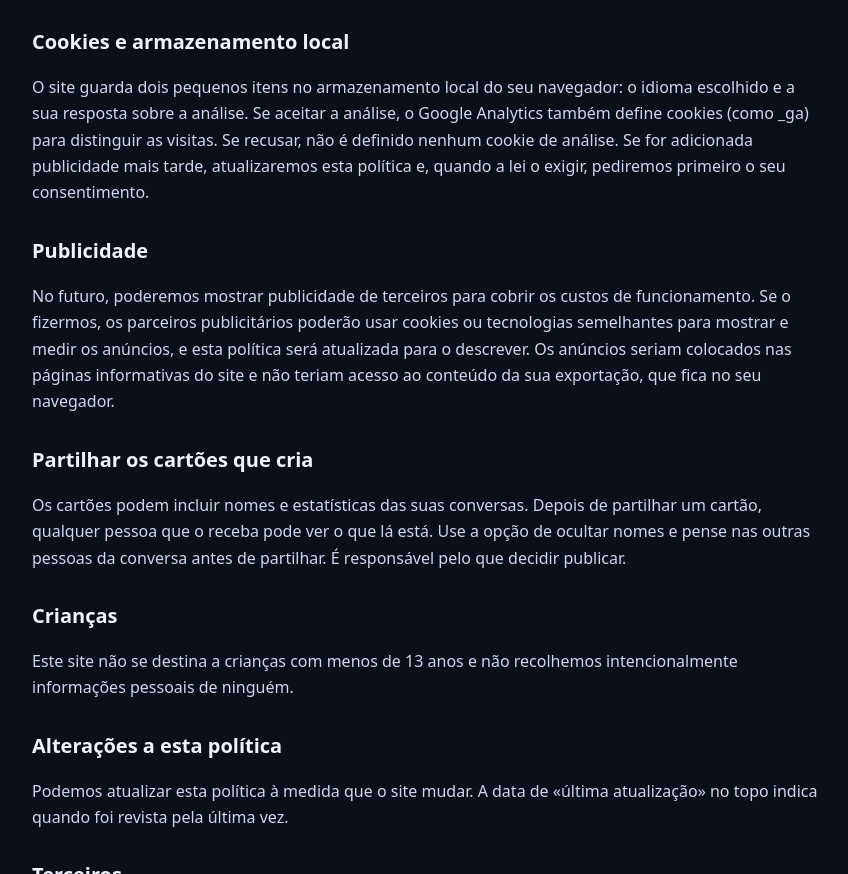
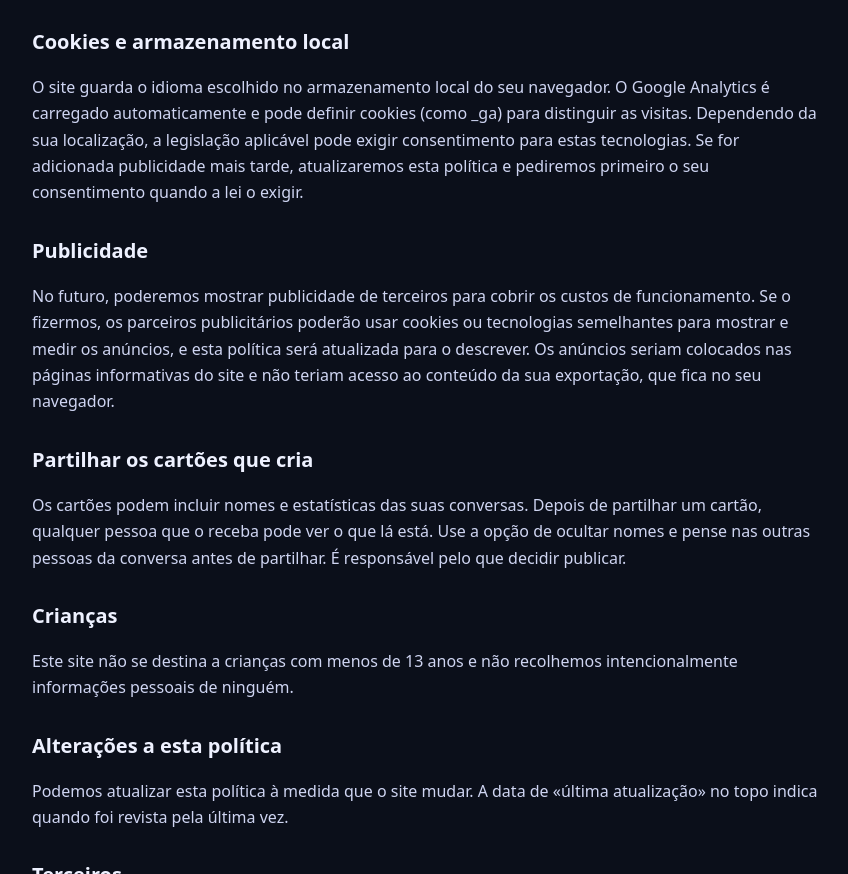
Before and after one commit to lamisami193-hue/chat-recap, a plain HTML site: page pt/privacy/index.html in a window 1280 px wide. Shown: the part 1345-2219 px from the top of the page, without its empty margins (214-1062 px from the left). Drawn offline with Linux system fonts and the light colour scheme.

Commit message:
Align privacy policy with automatic analytics

```diff
--- a/pt/privacy/index.html
+++ b/pt/privacy/index.html
@@ -63,7 +63,7 @@ footer a{color:var(--muted);margin:0 8px}
 <h2>Alojamento e registos do servidor</h2>
 <p>O site é entregue como ficheiros estáticos através do Cloudflare Pages. Como a maioria dos serviços de alojamento, este pode processar informação técnica padrão quando carrega o site, como o endereço IP, o tipo de navegador e as páginas pedidas, para fins de segurança e entrega. Não usamos esta informação para o identificar. Consulte a política de privacidade da Cloudflare para saber como trata essa informação.</p>
 <h2>Cookies e armazenamento local</h2>
-<p>O site guarda dois pequenos itens no armazenamento local do seu navegador: o idioma escolhido e a sua resposta sobre a análise. Se aceitar a análise, o Google Analytics também define cookies (como _ga) para distinguir as visitas. Se recusar, não é definido nenhum cookie de análise. Se for adicionada publicidade mais tarde, atualizaremos esta política e, quando a lei o exigir, pediremos primeiro o seu consentimento.</p>
+<p>O site guarda o idioma escolhido no armazenamento local do seu navegador. O Google Analytics é carregado automaticamente e pode definir cookies (como _ga) para distinguir as visitas. Dependendo da sua localização, a legislação aplicável pode exigir consentimento para estas tecnologias. Se for adicionada publicidade mais tarde, atualizaremos esta política e pediremos primeiro o seu consentimento quando a lei o exigir.</p>
 <h2>Publicidade</h2>
 <p>No futuro, poderemos mostrar publicidade de terceiros para cobrir os custos de funcionamento. Se o fizermos, os parceiros publicitários poderão usar cookies ou tecnologias semelhantes para mostrar e medir os anúncios, e esta política será atualizada para o descrever. Os anúncios seriam colocados nas páginas informativas do site e não teriam acesso ao conteúdo da sua exportação, que fica no seu navegador.</p>
 <h2>Partilhar os cartões que cria</h2>
```
